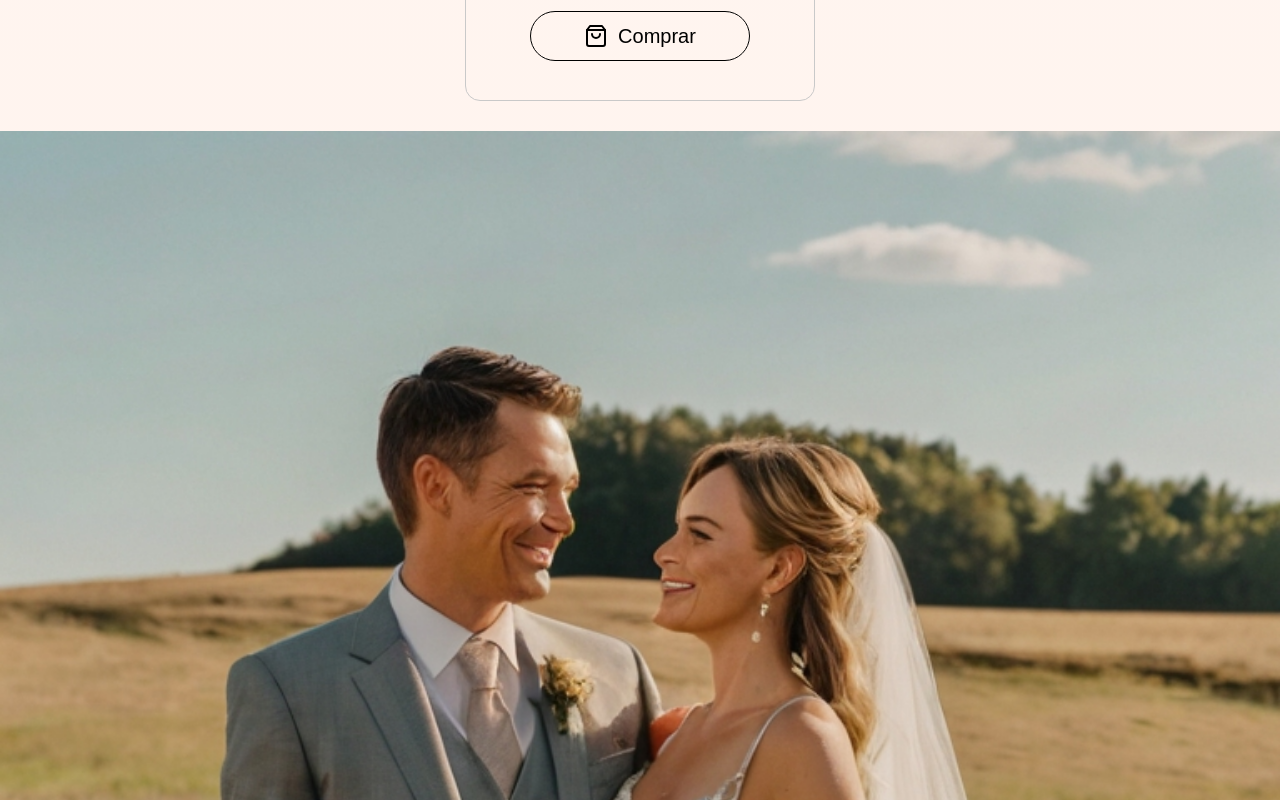
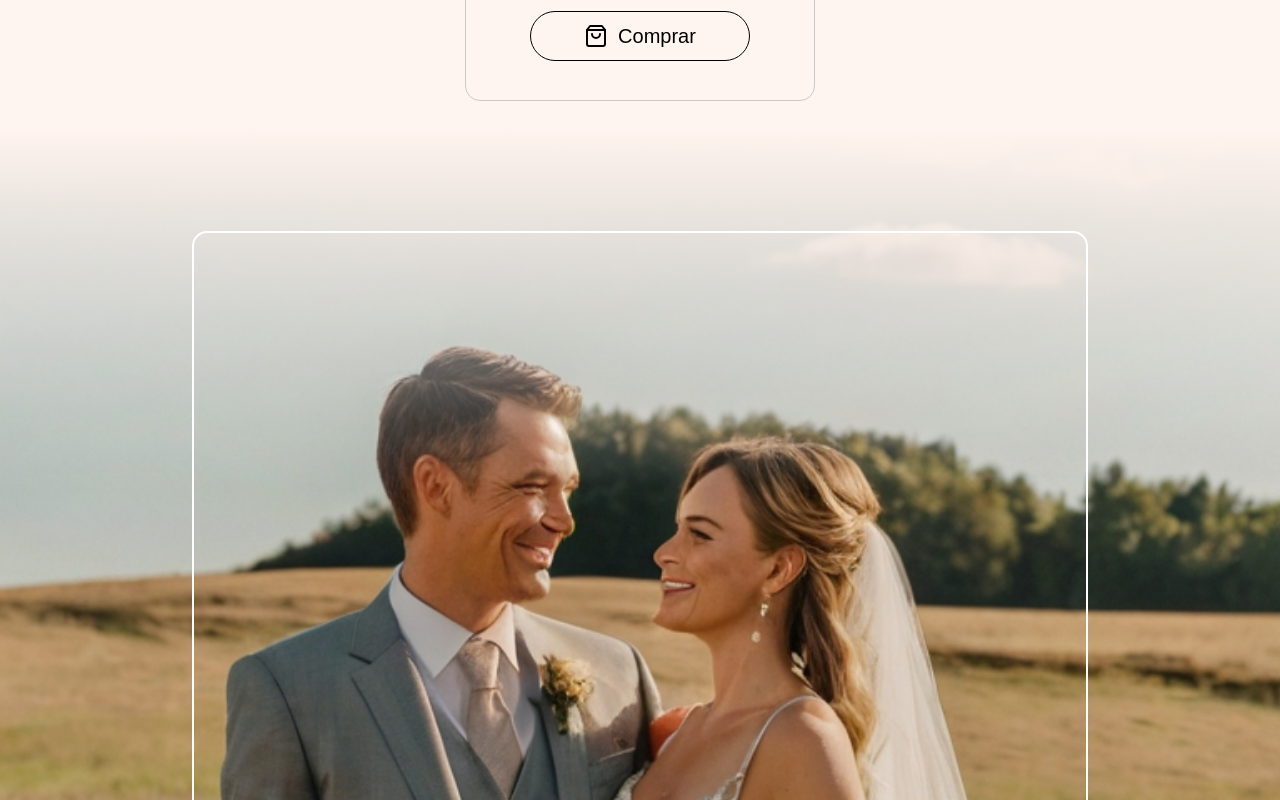
Before and after one commit to MatheusRisatti/tcc-marryme, a React (Vite) app: page / in a window 1280 px wide. Shown: the part 4140-4940 px from the top of the page. Built offline with nearby package versions, Linux system fonts and the light colour scheme; data requests are answered from the project's data file.

Commit message:
style: inicia estilização da message

```diff
--- a/src/components/message/index.tsx
+++ b/src/components/message/index.tsx
@@ -4,7 +4,9 @@ export function Message(){
     return(
         <>
         <div className="message">
+            <div className="message-container">
 
+            </div>
         </div>
         </>
     )
--- a/src/components/message/message.css
+++ b/src/components/message/message.css
@@ -2,7 +2,16 @@
         height: 1800px;
         display: flex;
         align-items: center;
+        justify-content: center;
         flex-direction: column;
-        background: url(../../assets/img/menssagem.png) no-repeat center/cover;
+        background: linear-gradient(to bottom, #fff3ed,#fff3ed00,#fff3ed00,#fff3ed00,#fff3ed00, #96969607), url(../../assets/img/menssagem.png) no-repeat center/cover;
+        /* background:  url(../../assets/img/menssagem.png) no-repeat center/cover ;  */
 
 }
+
+.message-container{
+        border: solid #fff 2px;
+        border-radius: 15px;
+        height: 1600px;
+        width: 70%;
+}
```
Also changed, not shown: src/assets/img/c387f1de-501a-4214-bd0f-46e5d948135a.jpg (deleted), src/assets/img/casamentoArma.png (deleted).
